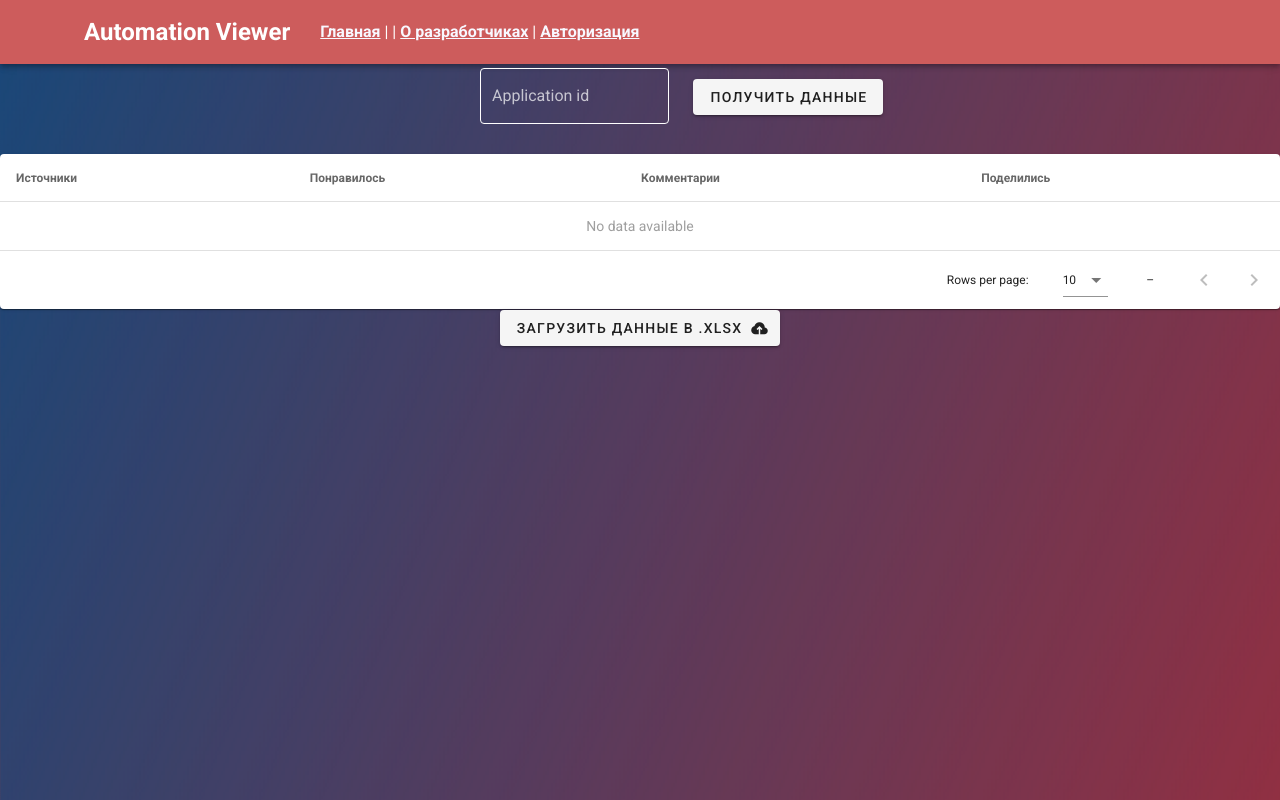
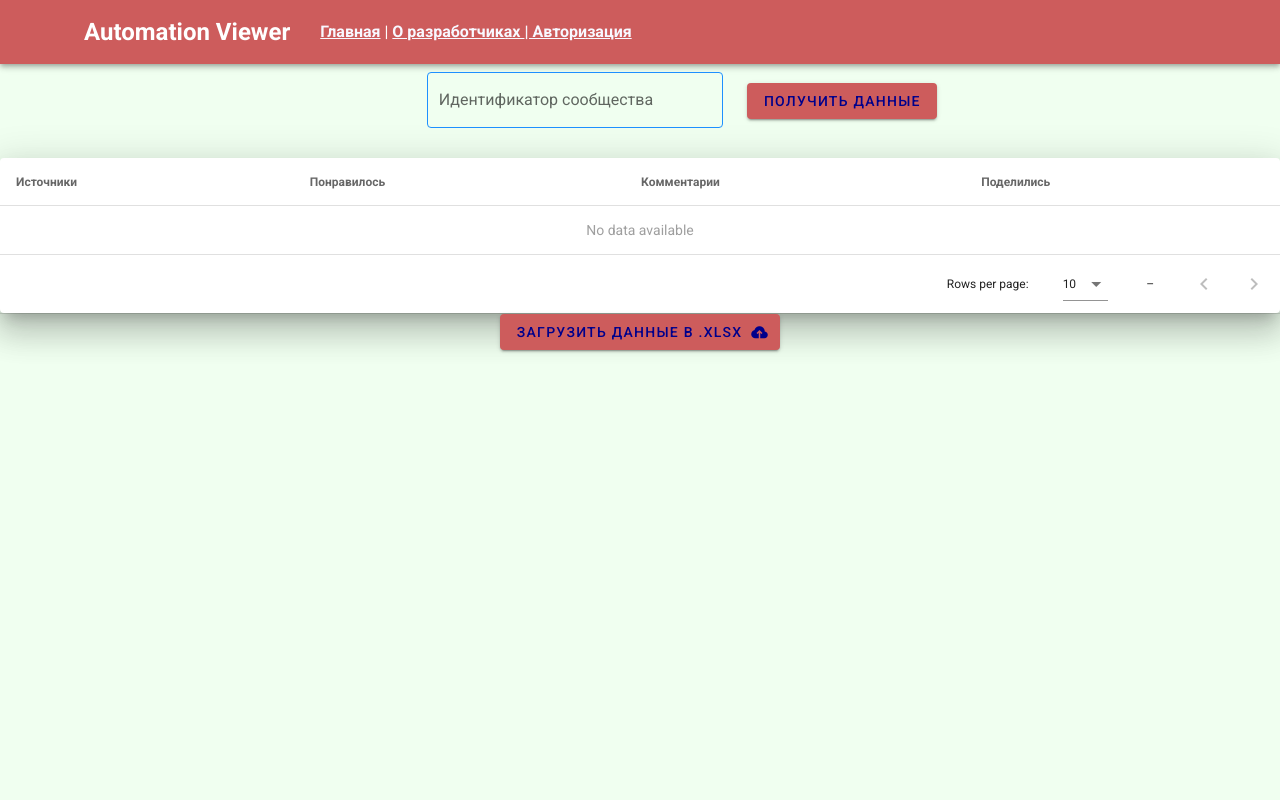
Before and after one commit to aleasper/AutomationViewerFrontend, a Vue app: page /statistics in a window 1280 px wide. Built offline with nearby package versions, Linux system fonts and the light colour scheme.

Commit message:
fix interface

```diff
--- a/src/App.vue
+++ b/src/App.vue
@@ -3,7 +3,7 @@
     <v-app id="inspire"
 
     >
-      <v-app-bar
+      <v-toolbar
           color= #cd5c5c
           dark
       >
@@ -21,12 +21,19 @@
         </div>
         <div id="nav">
           <router-link to="/">Главная</router-link> |
-          <router-link v-if="isAuth" to="/statistics">Статистика</router-link> |
-          <router-link to="/about">О разработчиках</router-link> |
-          <router-link to="/authorization">Авторизация</router-link>
-        </div>
-        <v-spacer></v-spacer>
-      </v-app-bar>
+          <router-link v-if="isAuth" to="/statistics">Статистика | </router-link>
+          <router-link to="/about">О разработчиках </router-link>
+          <router-link v-if="!isAuth" to="/authorization">| Авторизация</router-link>
+          </div>
+
+           <v-layout row wrap justify-end id="nav">
+             <v-flex shrink>
+                <v-icon v-if="isAuth" right dark>mdi-account</v-icon>
+                <router-link v-if="isAuth" to="/authorization">Выйти</router-link>
+             </v-flex>
+           </v-layout>
+
+      </v-toolbar>
       <div
           class="main-bg-img-div"
       >
@@ -86,6 +93,6 @@ export default {
   padding: 0;
   width: 100%;
   height: 100%;
-  background-image: url('./assets/gra.png');
+  background-color: honeydew;
 }
 </style>
--- a/src/components/Authorization.vue
+++ b/src/components/Authorization.vue
@@ -68,7 +68,7 @@ import {sendData} from "@/functions";
 export default {
   name: 'Authorization',
   data: () => ({
-    authorized:false,
+    authorized: false,
     login: '',
     password: '',
     alert: false,
--- a/src/components/DevInfo.vue
+++ b/src/components/DevInfo.vue
@@ -1,9 +1,6 @@
 <template>
   <div class="dev-info-div">
     <div class="org-label-text">
-      <p>Aleasper  NPO</p>
-    </div>
-    <div>
        <v-carousel
     cycle
     height="400"
@@ -65,10 +62,10 @@ export default {
 <style scoped>
 .dev-info-div{
   margin: 10px;
-  color: antiquewhite;
+  color: gray(1);
 }
 .org-label-text{
   font-size: 22px;
-  color: darkgray;
+  color: gray;
 }
 </style>
--- a/src/views/About.vue
+++ b/src/views/About.vue
@@ -11,6 +11,6 @@
 <style>
 .org-label-text{
   font-size: 22px;
-  color: antiquewhite;
+  color: gray(1);
 }
 </style>
--- a/src/views/Home.vue
+++ b/src/views/Home.vue
@@ -2,7 +2,7 @@
   <div>
     <div class="home">
       <DevInfo></DevInfo>
-      <v-btn v-if="auth" v-on:click="goToStat">Перейти к статистике</v-btn>
+      <v-btn color=#cd5c5c v-if="auth" v-on:click="goToStat">Перейти к статистике</v-btn>
     </div>
   </div>
 </template>
--- a/src/views/Statistics.vue
+++ b/src/views/Statistics.vue
@@ -2,50 +2,52 @@
   <div class="statistics-div">
     <v-row class="input-data-div">
       <v-col
-          md="2"
+          md="3"
       >
         <v-text-field
             class="app-id-input"
             v-model="appId"
             outlined
-            label="Application id"
-            color="white"
-            dark
+            label="Идентификатор сообщества"
+            color= "blue"
         >
         </v-text-field>
       </v-col>
-       <v-alert
+      <v-col
+          md="1"
+      >
+        <v-btn
+            class="get-app-data-btn"
+            color=#cd5c5c
+            v-on:click="getStat"
+        >Получить данные</v-btn>
+      </v-col>
+    </v-row>
+    <v-alert
           :value="alert"
           color="red"
           dark
           border="top"
           icon="mdi-home"
           transition="scale-transition"
-        >
+    >
           Ошибка! {{error}}
-         </v-alert>
-      <v-col
-          md="1"
-      >
-        <v-btn
-            class="get-app-data-btn"
-            v-on:click="getStat"
-        >Получить данные</v-btn>
-      </v-col>
-    </v-row>
+    </v-alert>
+
     <div class="display-data-div">
       <v-data-table
           :headers="tableHeaders"
           :items="tableItems"
           :items-per-page="10"
-          class="elevation-1"
+          class="elevation-20"
           multi-sort
-      ></v-data-table>
+      >
+      </v-data-table>
       <v-divider></v-divider>
       <v-btn
       :loading="loading3"
       :disabled="loading3"
-      color=""
+      color=#cd5c5c
       class="get-app-data-btn"
       @click="loader = 'loading3'"
     >
@@ -127,12 +129,12 @@ export default {
 <style scoped>
 
 .v-text-field--outlined >>> fieldset {
-  border-color: rgba(255, 255, 255, 1);
-  color: white;
+  border-color: dodgerblue;
+  color: darkblue;
 }
 
 .statistics-div{
-  margin: 4px 0;
+  margin: 8px 0;
   width: 100%;
   height: calc(100% - 8px);
 }
@@ -154,9 +156,9 @@ export default {
 }
 
 .app-id-input{
-
+  color: darksalmon;
 }
 .get-app-data-btn{
-
+color: darkblue;
 }
 </style>
```
